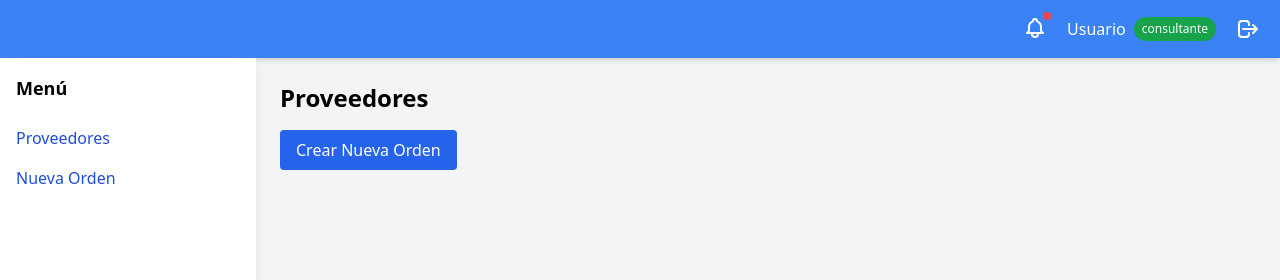
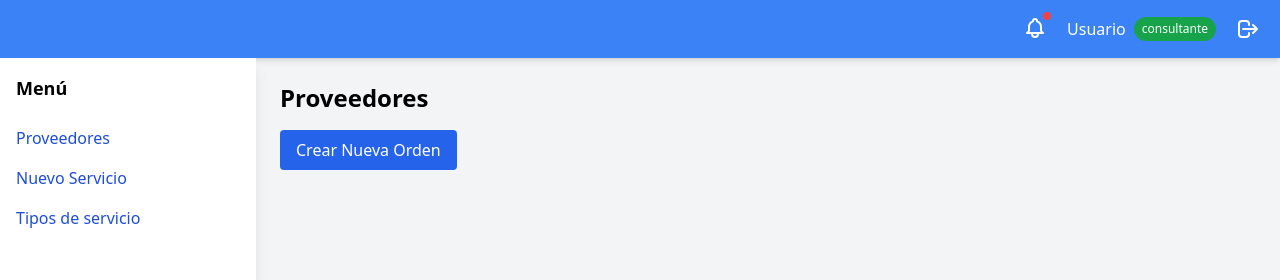
Before and after one commit to alanfrancoa/Mutual-17-Junio, a React (Create React App) app in the folder frontend/Mutual/: page /proveedores/ordenes in a window 1280 px wide. Shown: the top 280 px of the page. Built offline with nearby package versions, Linux system fonts and the light colour scheme.

Commit message:
se agrega boton tipo de servicio

```diff
--- a/frontend/Mutual/src/pages/modules/suppliers/Suppliers.tsx
+++ b/frontend/Mutual/src/pages/modules/suppliers/Suppliers.tsx
@@ -14,7 +14,12 @@ const SuppliersSidebar: React.FC<{ navigate: (path: string) => void }> = ({ navi
       </li>
       <li>
         <button onClick={() => navigate('/suppliers/orders/new')} className="text-blue-700 hover:underline text-left w-full">
-          Nueva Orden
+          Nuevo Servicio
+        </button>
+      </li>
+      <li>
+      <button onClick={() => navigate('/suppliers/service-types')} className="text-blue-700 hover:underline text-left w-full">
+          Tipos de servicio
         </button>
       </li>
     </ul>
```
